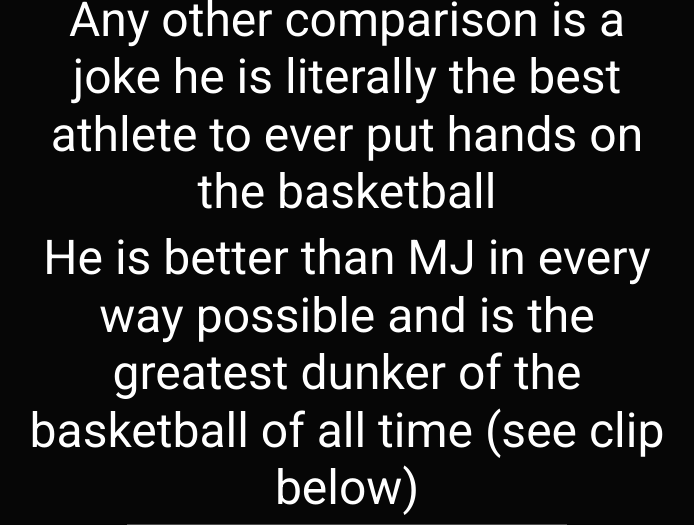
After one commit to JericHunter/capstone, a Flask app: page /about in a window 1280 px wide. The commit adds this page. Shown: the top 525 px of the page, without its empty margins (293-987 px from the left). Run offline with Flask 2, Linux system fonts and the light colour scheme; some libraries are stand-ins or nearby versions; grey boxes are pictures that could not be loaded.

Commit message:
worked a ton more

```diff
--- a/app.py
+++ b/app.py
@@ -12,3 +12,8 @@ def index():
 def gallery():
     """Return homepage."""
     return render_template('gallery.html')
+
+@app.route('/about')
+def about():
+    """Return homepage."""
+    return render_template('about.html')
--- /dev/null
+++ b/static/about.css
@@ -0,0 +1,12 @@
+body{
+    border-collapse: black;
+    text-align: center;
+    position: absolute;
+top: 50%;
+left: 50%;
+transform: translate(-50%, -50%);
+}
+h1{
+    text-align:center;
+    color:white;
+}
--- /dev/null
+++ b/templates/about.html
@@ -0,0 +1,22 @@
+<!DOCTYPE html>
+<html lang="en" dir="ltr">
+    <head>
+        <meta charset="utf-8">
+        <title>About Me</title>
+        <!-- BOOTSTRAP -->
+ <link rel="stylesheet" href="https://stackpath.bootstrapcdn.com/bootstrap/4.3.1/css/bootstrap.min.css">
+ <!-- BOOTSTRAP THEME -->
+ <link rel="stylesheet" href="https://bootswatch.com/4/cyborg/bootstrap.min.css">
+
+<link rel="stylesheet" href="{{ url_for('static', filename= 'about.css') }}">
+
+    </head>
+    <body>
+    <h1>Alex Caruso Is The Goat</h1>
+    <h2>Any other comparison is a joke he is literally the best athlete to ever put hands on the basketball</h2>
+    <h2>He is better than MJ in every way possible and is the greatest dunker of the basketball of all time (see clip below)</h2>
+    <iframe width="440" height="420" src="https://www.youtube.com/embed/xifpy2HSFs4" frameborder="0" allow="accelerometer; autoplay; encrypted-media; gyroscope; picture-in-picture" allowfullscreen></iframe>
+    <br>
+    <a href="/"> home </a>
+    </body>
+</html>
--- a/templates/gallery.html
+++ b/templates/gallery.html
@@ -14,7 +14,7 @@
         <div class="container">
 
           <h1 class="font-weight-light text-center text-lg-left mt-4 mb-0">Goat Gallery</h1>
-    <a href="/">About me</a>
+    <a href="/about">About me</a>
           <hr class="mt-2 mb-5">
 
           <div class="row text-center text-lg-left">
```
